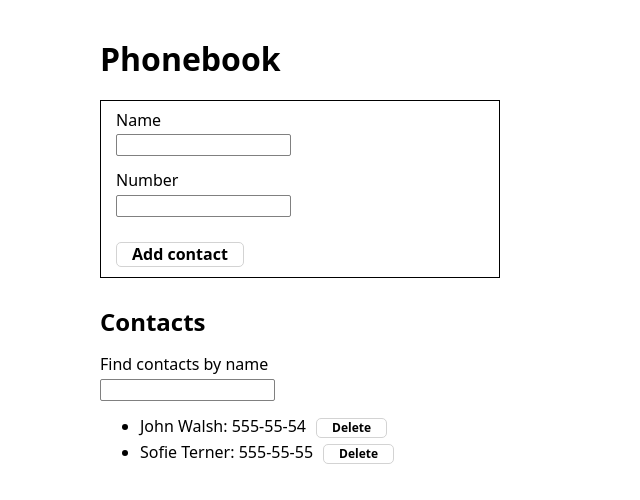
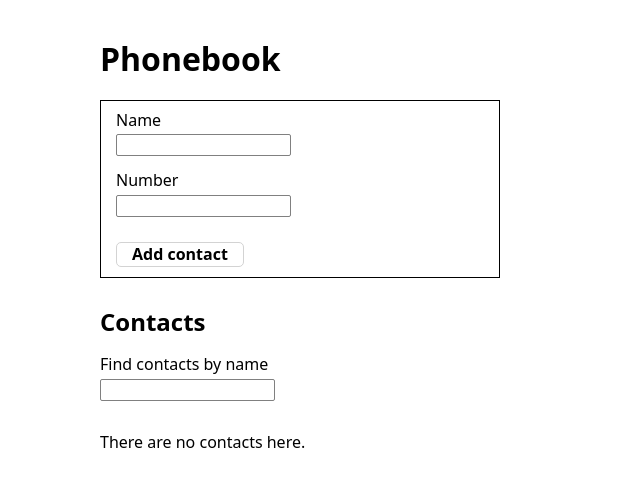
Before and after one commit to olozovik/goit-react-hw-02-phonebook, a React (Create React App) app: page / in a window 1280 px wide. Shown: the top 500 px of the page, without its empty margins (0-640 px from the left). Built offline with nearby package versions, Linux system fonts and the light colour scheme.

Commit message:
removed contacts

```diff
--- a/src/App.jsx
+++ b/src/App.jsx
@@ -6,10 +6,7 @@ import { Wrapper } from 'components/Wrapper/Wrapper';
 
 class App extends Component {
   state = {
-    contacts: [
-      { name: 'John Walsh', id: '5', number: '555-55-54' },
-      { name: 'Sofie Terner', id: '6', number: '555-55-55' },
-    ],
+    contacts: [],
     filter: '',
   };
 
```
